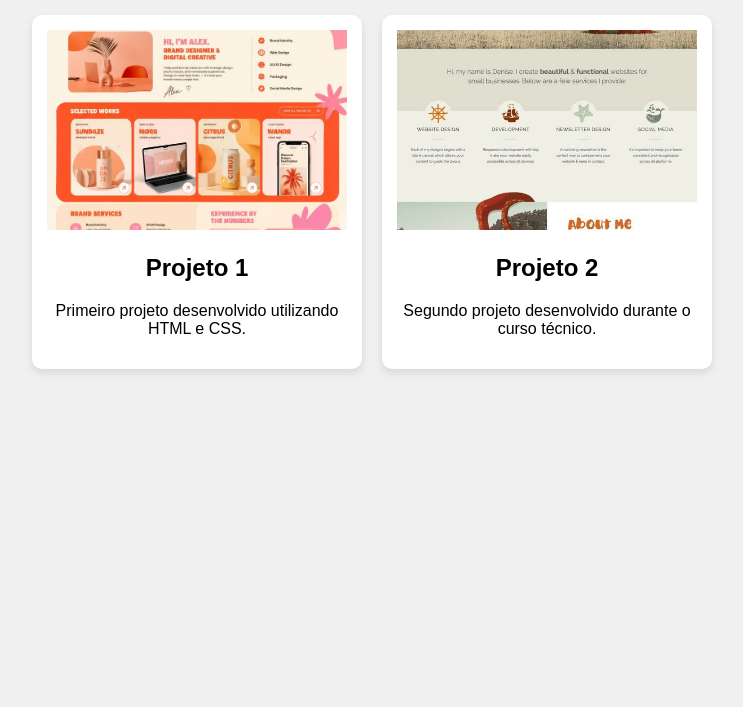
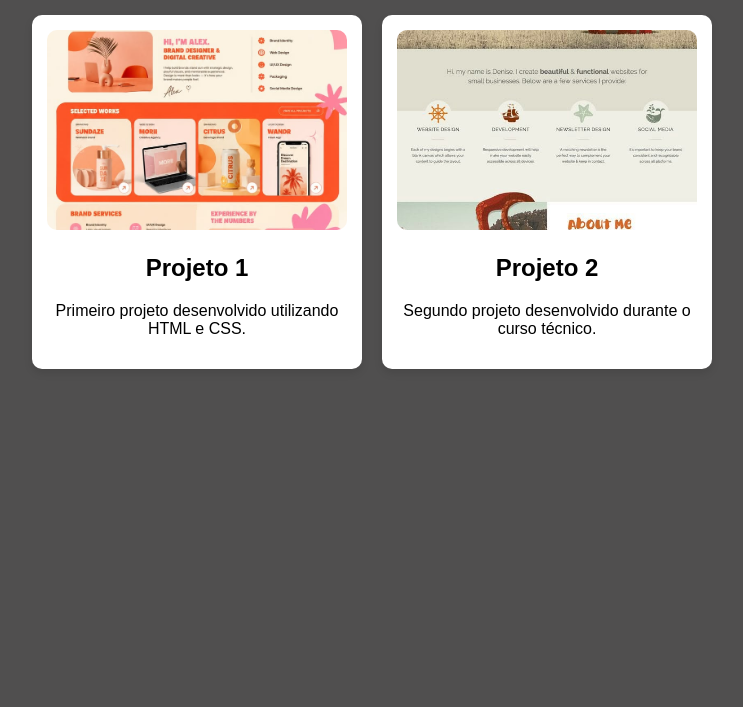
Before and after one commit to gabriellenascimento-dotcom/galeriaProjetos, a plain HTML site: page index.html in a window 1280 px wide. Shown: the part 93-800 px from the top of the page, without its empty margins (268-1011 px from the left). Drawn offline with Linux system fonts and the light colour scheme.

Commit message:
style: ajusta cores e bordas da galeria

```diff
--- a/style.css
+++ b/style.css
@@ -1,6 +1,6 @@
 body {
     font-family: Arial, sans-serif;
-    background-color: #f0f0f0;
+    background-color: #504f4f;
     margin: 0;
     padding: 20px;
 }
@@ -35,5 +35,6 @@ main{
 .card img {
     width: 100%;
     height: 200px;
+    border-radius: 10px;
     object-fit: cover;
 }
```
